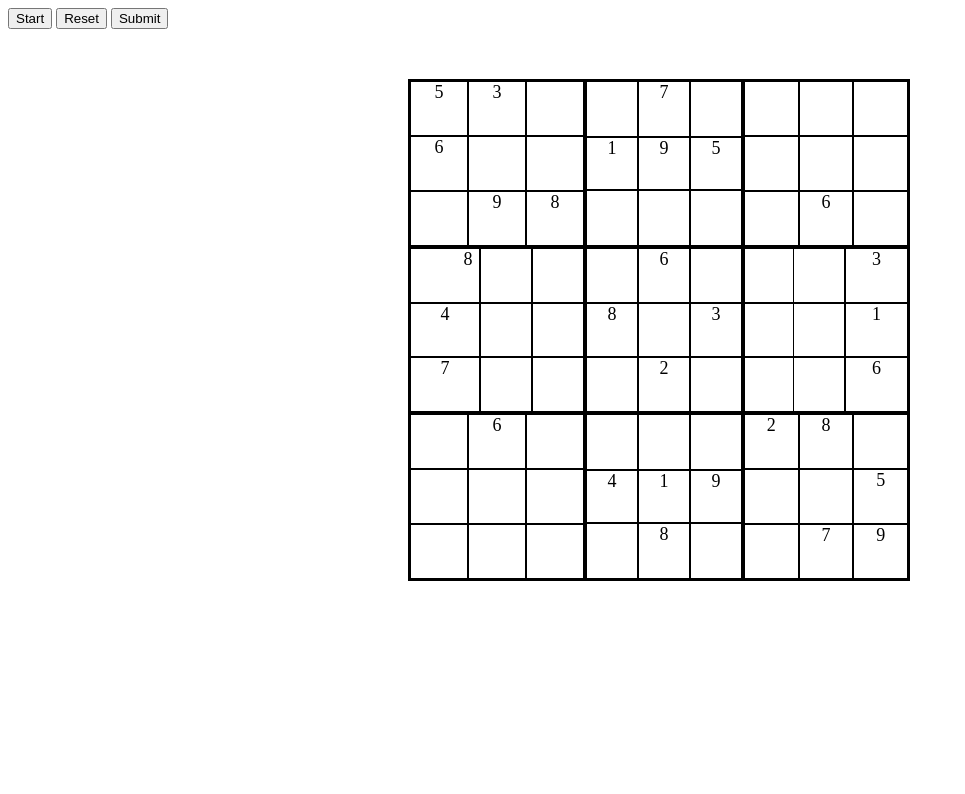
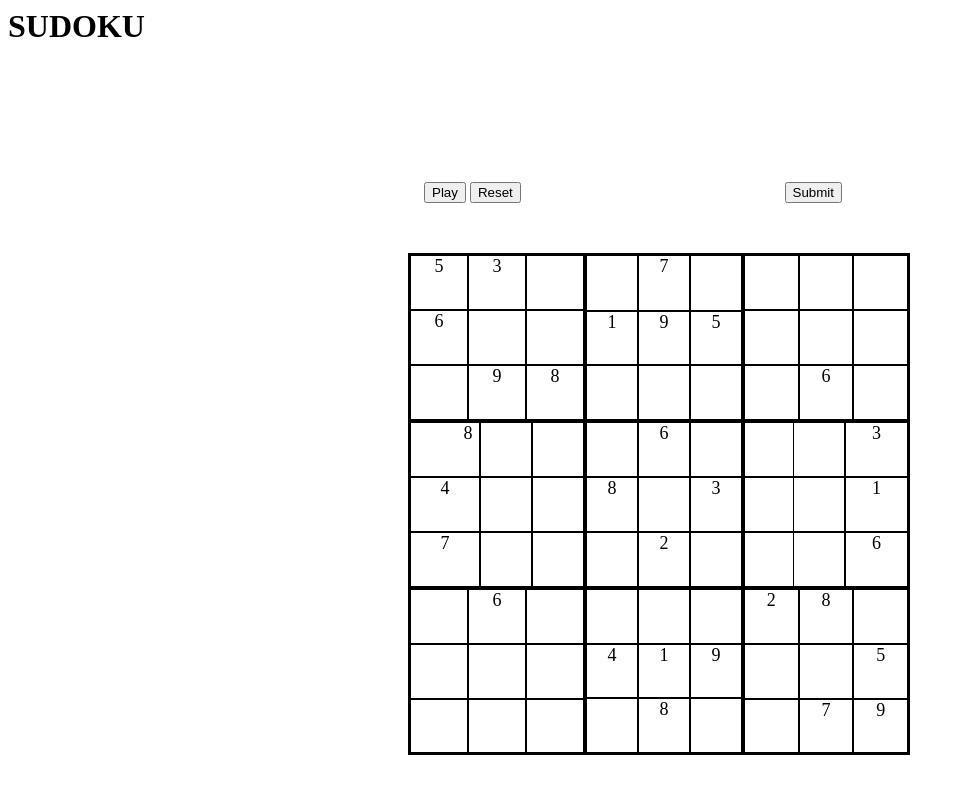
Before and after one commit to mahesh1997-it/sudoku_game, a plain HTML site: page index.html in a window 1280 px wide. Shown: the whole page, without its empty margins (0-965 px from the left). Drawn offline with Linux system fonts and the light colour scheme.

Commit message:
Update index.html

```diff
--- a/index.html
+++ b/index.html
@@ -4,18 +4,20 @@
     <meta name="viewport" content="width=device-width, initial-scale=1.0">
     <link rel="stylesheet" href="style.css">
     <script src="dom.js"></script>
-    <title>SODUKO GAME</title>
+    <title>SUDOKU GAME</title>
 </head>
 <body>
 
-    <button id="" onclick="time()">Start</button>
+    <div id="six" > <h1>SUDOKU </h1> </div><br><br>
+
+    &nbsp;&nbsp;&nbsp;&nbsp;<button id="btn" onclick="time()">Play</button>
 
     <div id="four" >  </div>
     <div id="five" >  </div>
 
 
     <button id="reset" onclick="reset()">Reset</button>
-    <button id="" onclick="got()" >Submit</button>
+    <button id="btntwo" onclick="got()" >Submit</button>
 
     <div id="one">
 
```
